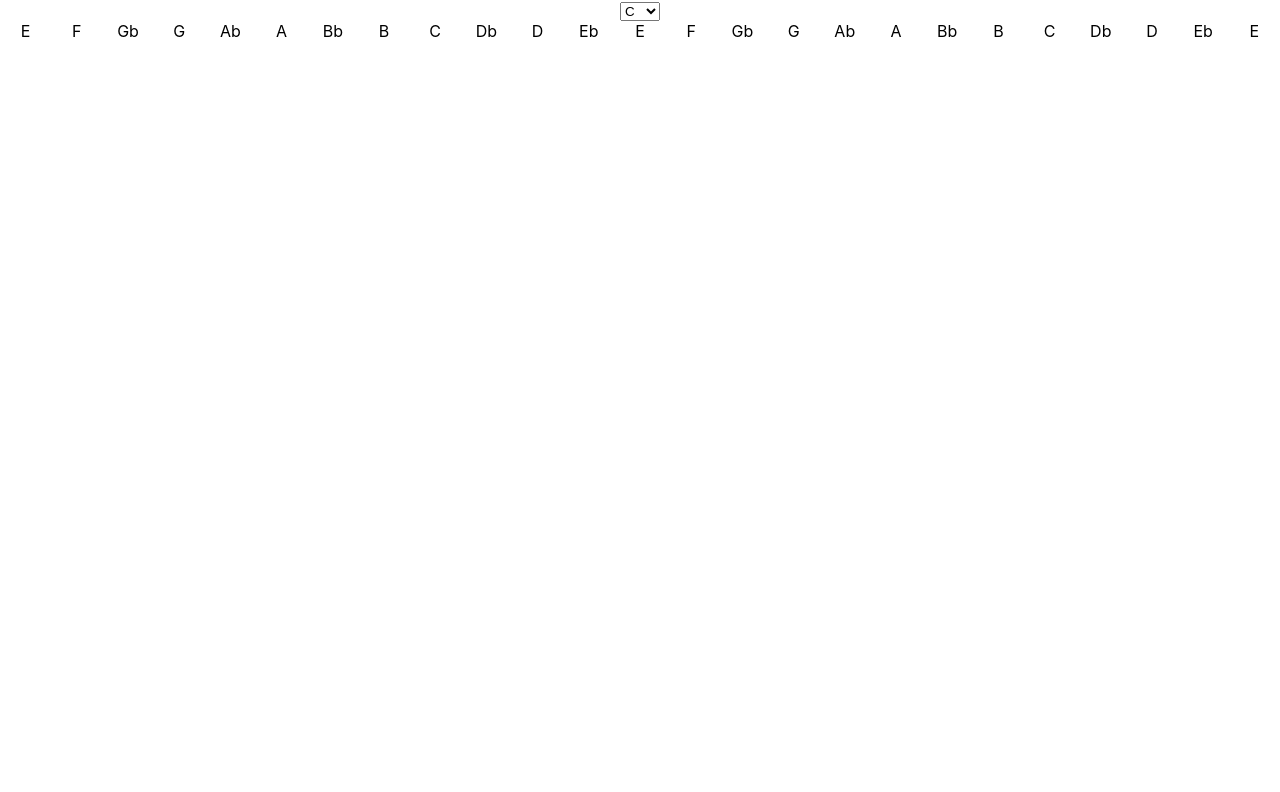
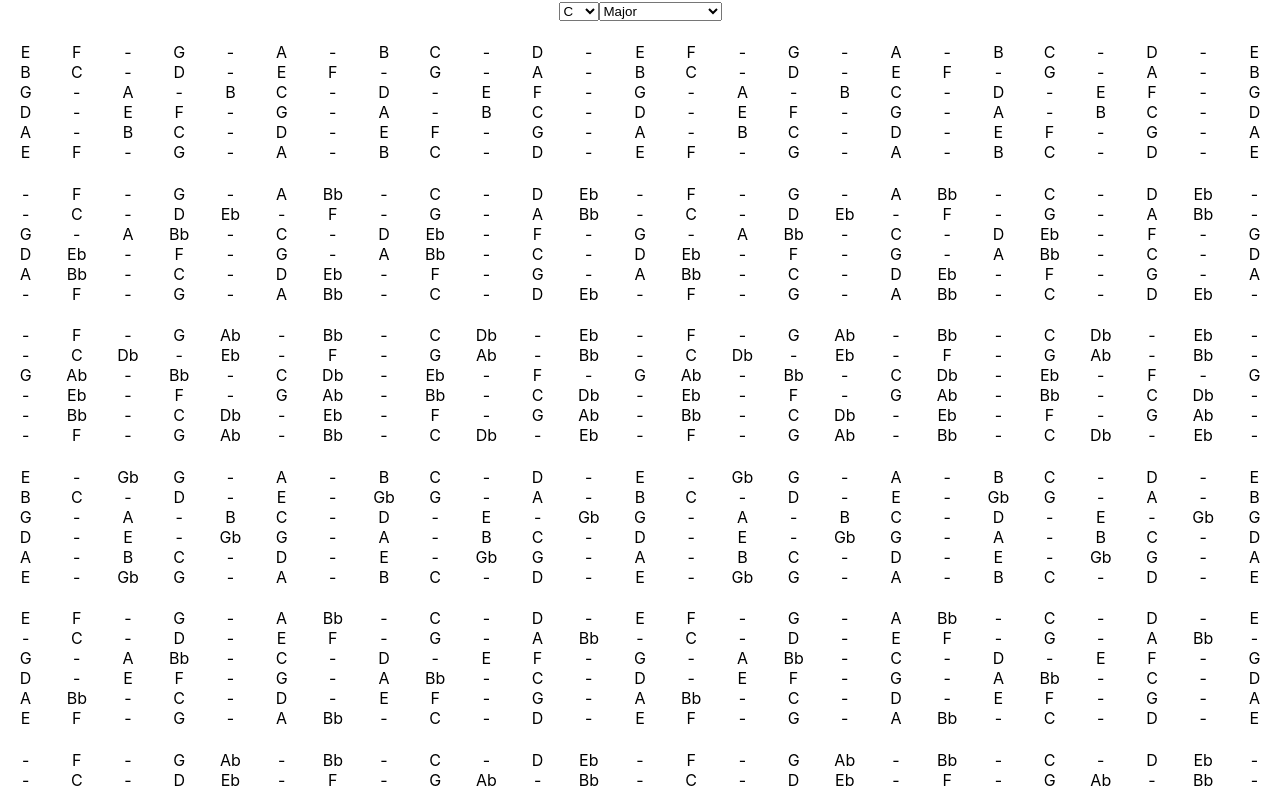
Before and after one commit to walpolsh/fretboards, a React (Create React App) app: page / in a window 1280 px wide. Shown: the top 792 px of the page. Built offline with nearby package versions, Linux system fonts and the light colour scheme.

Commit message:
modes and scales can be displayed

```diff
--- a/src/App.js
+++ b/src/App.js
@@ -2,42 +2,89 @@ import React, { Component } from 'react';
 import './App.css';
 import String from './components/String'
 import Header from './components/Header'
-import {Chromatic} from './constants/scales'
-import {Major} from './constants/scales'
+import { Chromatic, Major, MelodicMinor, HarmonicMinor, HarmonicMajor, HungarianMajor, HungarianMinor, NeapolitanMinor, NeapolitanMajor } from './constants/scales';
 import {permute} from './constants/helpers'
 
 class App extends Component {
   constructor() {
     super()
     this.state = {
-      note: Chromatic,
+      root: Chromatic,
       scale: Major,
     }
 
+    this.changeScale = this.changeScale.bind(this)
     this.changeKey = this.changeKey.bind(this)
   }
 
   changeKey(event) {
     let keys = Chromatic;
     const e = event.target.value
-    console.log(
-      permute(keys, e))
     this.setState({
-      note: permute(keys, e),
+      root: permute(keys, e),
+    })
+  }
+
+  changeScale(event) {
+    let scales = [Major, MelodicMinor, HarmonicMinor, HarmonicMajor, HungarianMajor, HungarianMinor, NeapolitanMinor, NeapolitanMajor];
+    const e = event.target.value
+    this.setState({
+      scale: scales[e],
     })
   }
 
   render() {
-    let scale = Major[0][1].map(x => this.state.note[x])
-    console.log(scale)
+
+    // let scale = this.state.scale[0][1].map(x => this.state.root[x])
+    let scale = this.state.scale
+    let notes = this.state.scale.map(mode =>
+      mode[1].map(x =>
+        this.state.root[x]
+      )
+    )
+    let names = this.state.scale.map(mode => {
+      mode[2].map(x => x)}
+    )
     return (
       <div className="App">
         <div>
-          <Header changeKey={this.changeKey}/>
+          <Header
+            changeKey={this.changeKey}
+            changeScale={this.changeScale}
+          />
         </div>
-        <div>
-          <String startNote={4} Chromatic={Chromatic}/>
-        </div>
+          {
+            notes.map(mode =>
+              <div>
+                  <h1>{names[mode]}</h1>
+                  <String startNote={4}
+                  Chromatic={Chromatic}
+                  root={this.state.root}
+                  mode={mode}/>
+                  <String startNote={11}
+                  Chromatic={Chromatic}
+                  root={this.state.root}
+                  mode={mode}/>
+                  <String startNote={7}
+                  Chromatic={Chromatic}
+                  root={this.state.root}
+                  mode={mode}/>
+                  <String startNote={2}
+                  Chromatic={Chromatic}
+                  root={this.state.root}
+                  mode={mode}/>
+                  <String startNote={9}
+                  Chromatic={Chromatic}
+                  root={this.state.root}
+                  mode={mode}/>
+                  <String startNote={4}
+                  Chromatic={Chromatic}
+                  root={this.state.root}
+                  mode={mode}/>
+                </div>
+            )
+          }
+
       </div>
     );
   }
--- a/src/components/Header.js
+++ b/src/components/Header.js
@@ -1,7 +1,7 @@
 import React from 'react'
 
 const Header = (props) => {
-  const { changeKey } = props
+  const { changeKey, changeScale } = props
 
   return (
     <div>
@@ -19,6 +19,16 @@ const Header = (props) => {
       <option value='10'>Bb</option>
       <option value='11'>B</option>
     </select>
+    <select id='scale' onChange={changeScale}>
+      <option value='0'>Major</option>
+      <option value='1'>Melodic Minor</option>
+      <option value='2'>Harmonic Minor</option>
+      <option value='3'>Harmonic Major</option>
+      <option value='4'>Hungarian Major</option>
+      <option value='5'>Hungarian Minor</option>
+      <option value='7'>Neapolitan Major</option>
+      <option value='6'>Neapolitan Minor</option>
+    </select>
   </div>
   )
 }
--- a/src/components/String.js
+++ b/src/components/String.js
@@ -2,11 +2,7 @@ import React, { Component } from 'react';
 import {permute} from '../constants/helpers'
 
 const String = (props) => {
-  let {startNote} = props
-  const Chromatic = ["C","Db","D","Eb","E","F","Gb","G","Ab","A","Bb","B"]
-
-  //if note === [i]
-    //background: yellow;
+  let {startNote, mode, Chromatic, root} = props
 
   let perm = permute(Chromatic, startNote)
   perm = perm.concat(perm).concat(perm[0])
@@ -14,7 +10,16 @@ const String = (props) => {
   return (
     <div className="stringContainer">
       {
-          perm.map(x => <div>{x}</div>)
+        perm.map(note =>
+        mode.indexOf(note) !== -1 ?
+          <div>
+            {note}
+          </div>
+          :
+          <div>
+            -
+          </div>
+        )
       }
     </div>
   )
```
